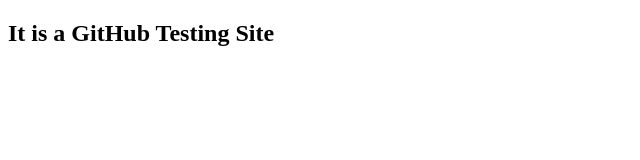
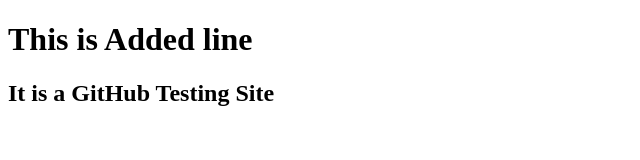
Before and after one commit to fardeen-nahin/my-first-website, a plain HTML site: page index.html in a window 1280 px wide. Shown: the whole page, without its empty margins (0-640 px from the left). Drawn offline with Linux system fonts and the light colour scheme.

Commit message:
I added something

```diff
--- a/index.html
+++ b/index.html
@@ -6,6 +6,7 @@
     <title>Document</title>
 </head>
 <body>
+    <h1>This is Added line</h1>
     <h2>It is a GitHub Testing Site</h2>
 </body>
 </html>
```
Also changed, not shown: 1 other file.
